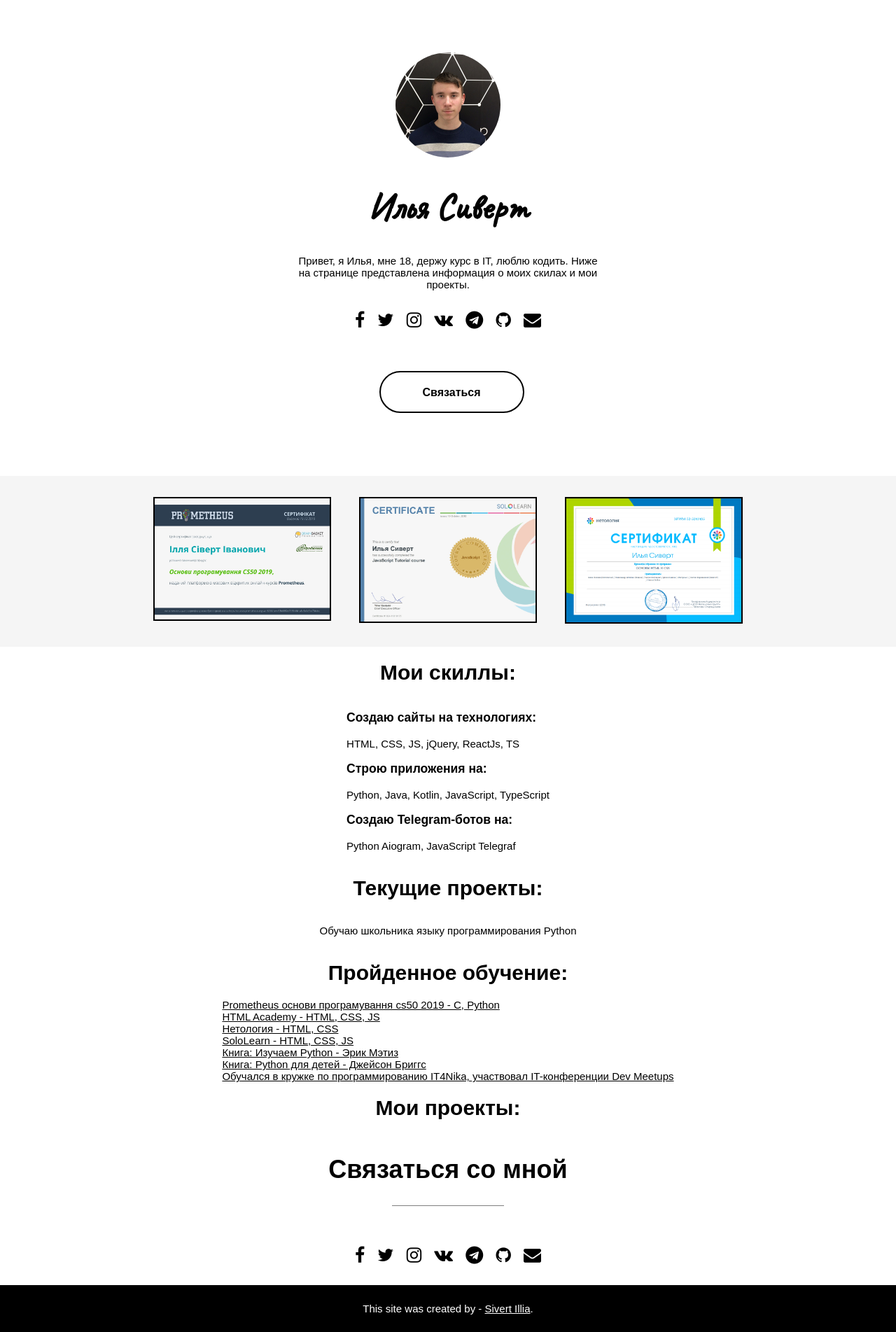
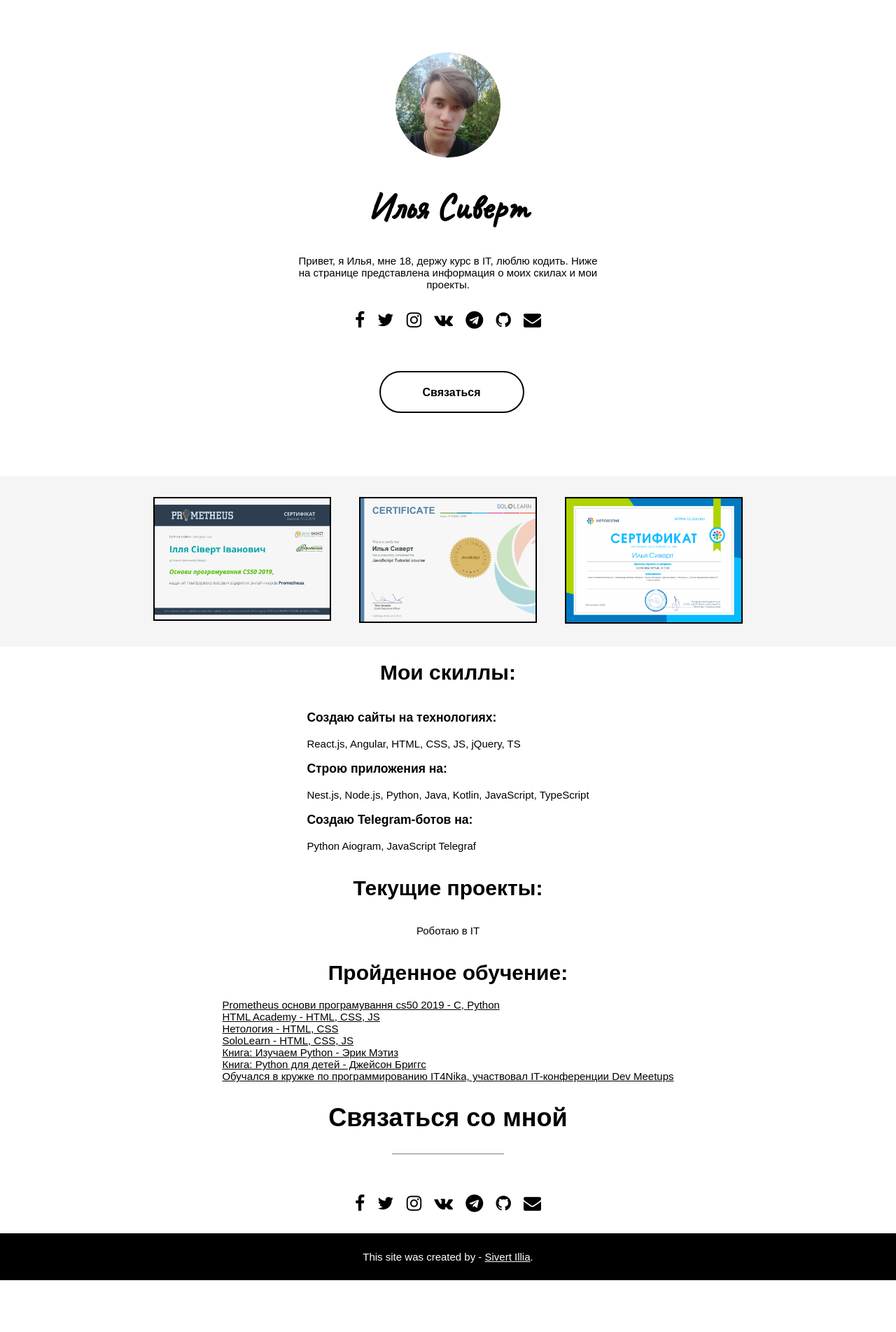
Before and after one commit to sivertillia/home, a PHP site: page / in a window 1280 px wide. Shown: the whole page at 70% size. After the commit the page ends 1829 px from the top, so only its background shows below. Run offline with PHP 8.4, Linux system fonts and the light colour scheme.

Commit message:
fixed photo

```diff
--- a/index.html
+++ b/index.html
@@ -26,7 +26,7 @@
         <div class="container">
             <div class="img_box">
                 <!-- <img src="https://dummyimage.com/150x150/ccc/000.jpg" alt=""> -->
-                <img src="img/my_photo_2.jpg" alt="">
+                <img src="img/my_photo_3.jpg" alt="">
             </div>
             <div class="name_box">
                 <h1>Илья Сиверт</h1>
@@ -74,9 +74,9 @@
             <div class="flex_container kursi">
                 <div>
                     <h3>Создаю сайты на технологиях:</h3>
-                    <p>HTML, CSS, JS, jQuery, ReactJs, TS</p>
+                    <p>React.js, Angular, HTML, CSS, JS, jQuery, TS</p>
                     <h3>Строю приложения на: </h3>
-                    <p>Python, Java, Kotlin, JavaScript, TypeScript</p>
+                    <p>Nest.js, Node.js, Python, Java, Kotlin, JavaScript, TypeScript</p>
                     <h3>Создаю Telegram-ботов на: </h3>
                     <p>Python Aiogram, JavaScript Telegraf</p>
                 </div>
@@ -88,7 +88,8 @@
                 <h1>Текущие проекты: </h1>
             </div>
             <div class="flex_container kursi">
-                <p>Обучаю школьника языку программирования Python</p>
+<!--                <p>Обучаю школьника языку программирования Python</p>-->
+                <p>Роботаю в IT</p>
             </div>
         </div>
 
@@ -113,13 +114,13 @@
 
 
 
-        <div class="container">
-            <div class="main_title">
-                <h1>Мои проекты: </h1>
-            </div>
-            <div class="flex_container wrapper_my_project" id="projects_js">
-            </div>
-        </div>
+<!--        <div class="container">-->
+<!--            <div class="main_title">-->
+<!--                <h1>Мои проекты: </h1>-->
+<!--            </div>-->
+<!--            <div class="flex_container wrapper_my_project" id="projects_js">-->
+<!--            </div>-->
+<!--        </div>-->
     </main>
     <footer id="subscribe">
         <div class="container">
--- a/style/style.css
+++ b/style/style.css
@@ -12,6 +12,7 @@ a {
 .img_box img {
     width: 150px;
     height: 150px;
+    object-fit: cover;
 }
 
 .container {
```
Also changed, not shown: img/my_photo_3.jpg (added), 1 other file.
